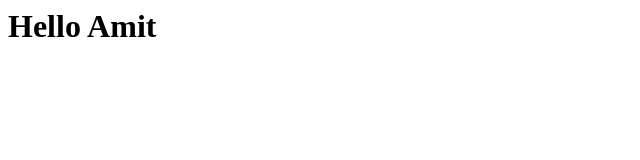
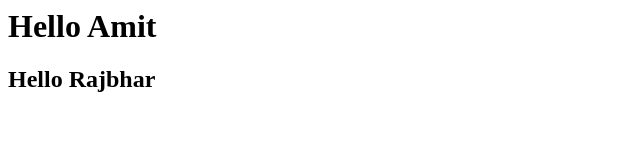
Before and after one commit to amitrajbhar363/git-demo, a plain HTML site: page index.html in a window 1280 px wide. Shown: the whole page, without its empty margins (0-640 px from the left). Drawn offline with Linux system fonts and the light colour scheme.

Commit message:
some changes are into both files

```diff
--- a/index.html
+++ b/index.html
@@ -3,6 +3,8 @@
 <title>This is html page</title>
 </head>
 <body>
+
 <h1>Hello Amit</h1>
+<h2>Hello Rajbhar</h2>
 </body>
 </html>
```
Also changed, not shown: 1 other file.
